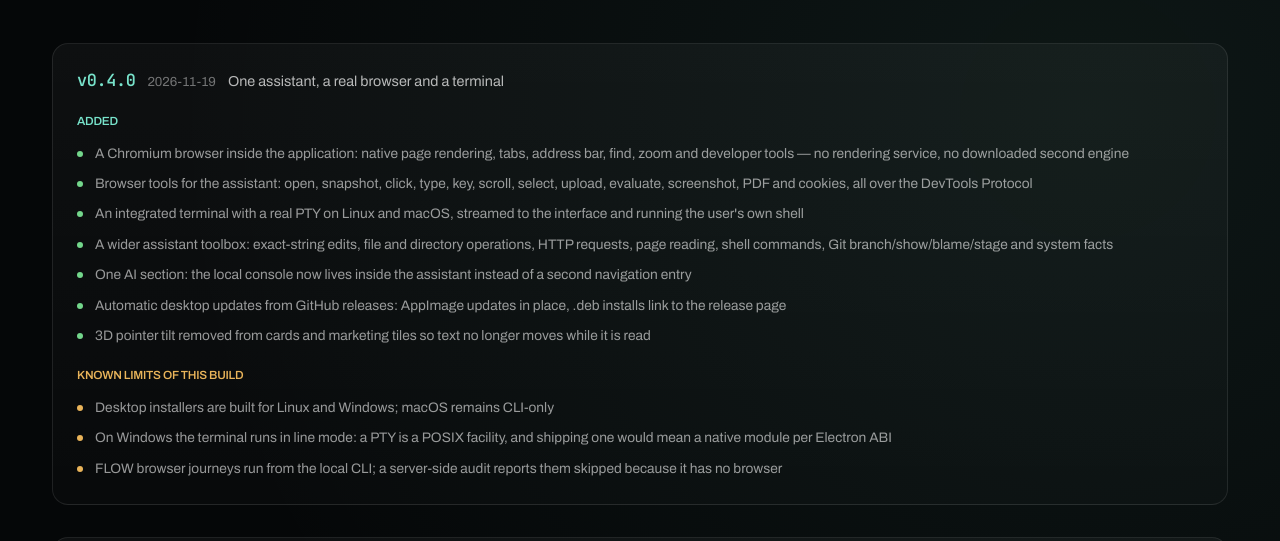
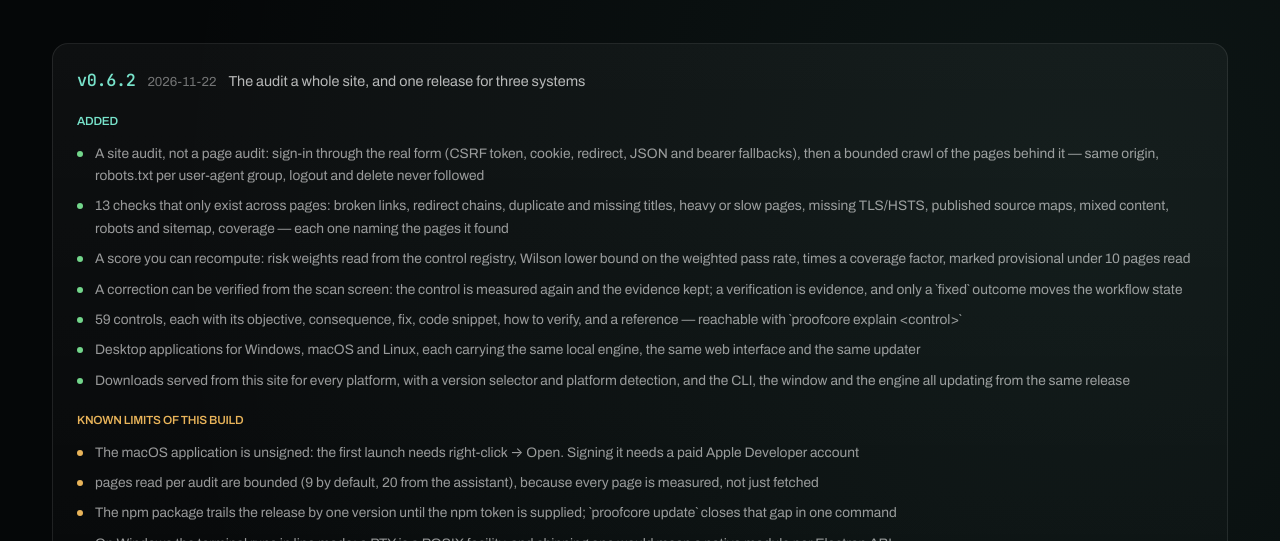
Before and after one commit to laudesmassamba1-ai/PROOFSTACK, a React (Vite) app in the folder apps/web/: page /changelog in a window 1280 px wide. Shown: the part 259-800 px from the top of the page. Built offline with nearby package versions, Linux system fonts and the light colour scheme; no server answers.

Commit message:
docs(changelog): the site's changelog stopped four versions ago
It still described a product with no macOS application and no site audit, and
its last entry was v0.4.0. One entry for 0.6.2, with the limits that remain
stated beside the additions.

```diff
--- a/apps/web/src/pages/Changelog.tsx
+++ b/apps/web/src/pages/Changelog.tsx
@@ -2,6 +2,26 @@ import { useI18n } from "../i18n/index.js";
 import { Section, SectionHeading } from "../layouts/BrandLayout.js";
 
 const RELEASES = [
+  {
+    tag: "v0.6.2",
+    date: "2026-11-22",
+    title: "The audit a whole site, and one release for three systems",
+    added: [
+      "A site audit, not a page audit: sign-in through the real form (CSRF token, cookie, redirect, JSON and bearer fallbacks), then a bounded crawl of the pages behind it — same origin, robots.txt per user-agent group, logout and delete never followed",
+      "13 checks that only exist across pages: broken links, redirect chains, duplicate and missing titles, heavy or slow pages, missing TLS/HSTS, published source maps, mixed content, robots and sitemap, coverage — each one naming the pages it found",
+      "A score you can recompute: risk weights read from the control registry, Wilson lower bound on the weighted pass rate, times a coverage factor, marked provisional under 10 pages read",
+      "A correction can be verified from the scan screen: the control is measured again and the evidence kept; a verification is evidence, and only a `fixed` outcome moves the workflow state",
+      "59 controls, each with its objective, consequence, fix, code snippet, how to verify, and a reference — reachable with `proofcore explain <control>`",
+      "Desktop applications for Windows, macOS and Linux, each carrying the same local engine, the same web interface and the same updater",
+      "Downloads served from this site for every platform, with a version selector and platform detection, and the CLI, the window and the engine all updating from the same release",
+    ],
+    known: [
+      "The macOS application is unsigned: the first launch needs right-click → Open. Signing it needs a paid Apple Developer account",
+      "pages read per audit are bounded (9 by default, 20 from the assistant), because every page is measured, not just fetched",
+      "The npm package trails the release by one version until the npm token is supplied; `proofcore update` closes that gap in one command",
+      "On Windows the terminal runs in line mode: a PTY is a POSIX facility, and shipping one would mean a native module per Electron ABI",
+    ],
+  },
   {
     tag: "v0.4.0",
     date: "2026-11-19",
```
